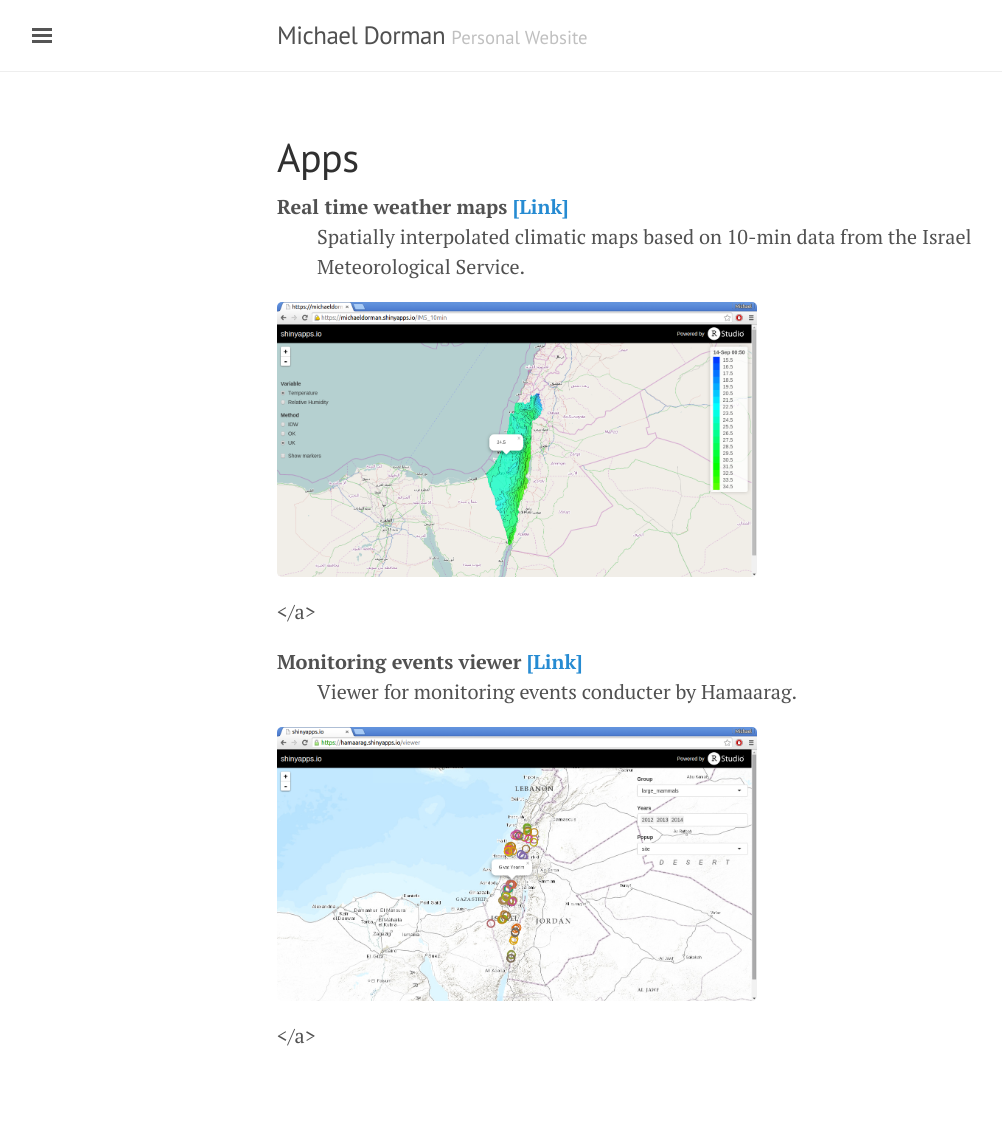
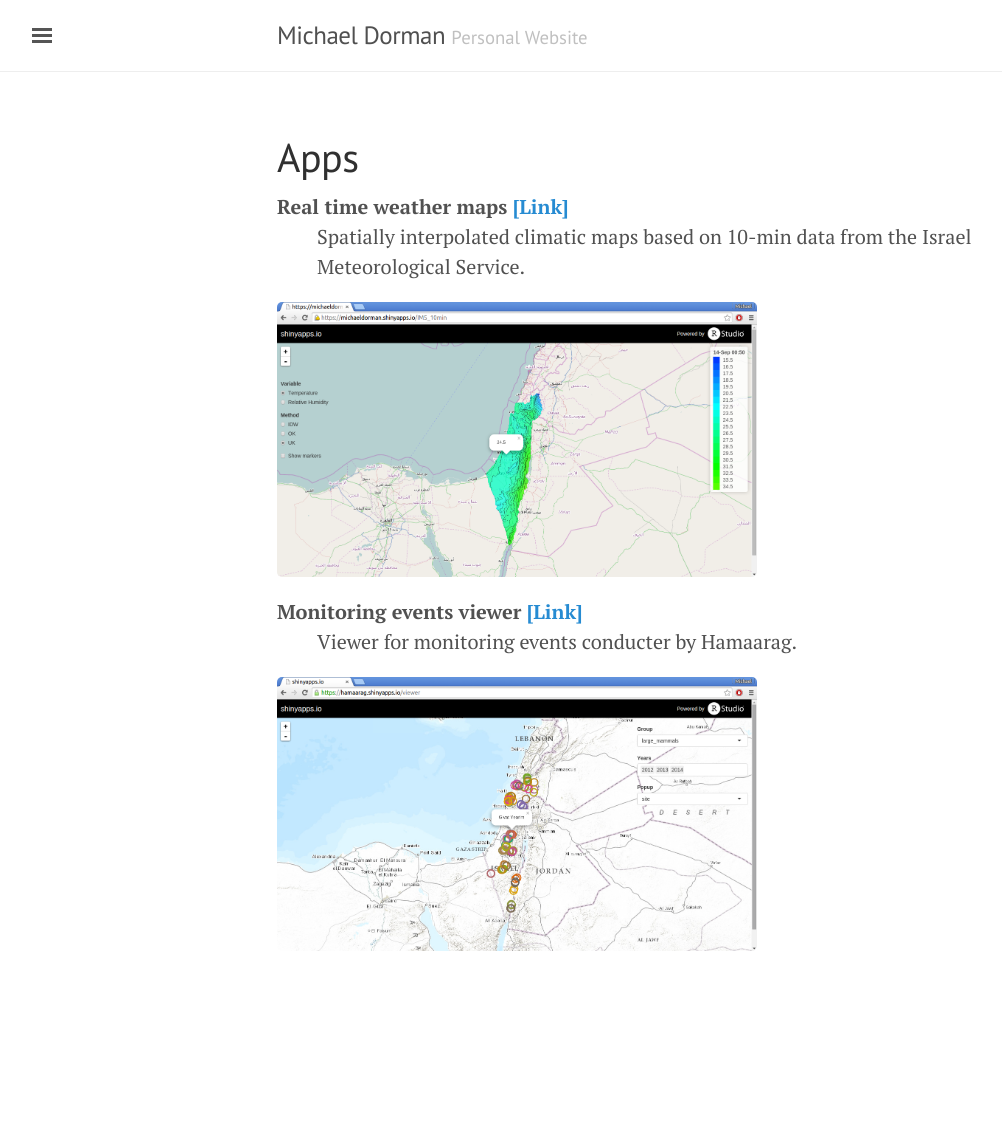
Before and after one commit to michaeldorman/michaeldorman.github.io, a Jekyll site: the page built from apps.md, in a window 1280 px wide. Shown: the whole page, without its empty margins (3-1005 px from the left). Built offline with Jekyll 4.4.1, drawn with Linux system fonts in a browser that asks for light colours; after the commit the page ends 1031 px from its top, so only the background shows below that.

Commit message:
Update apps.md

```diff
--- a/apps.md
+++ b/apps.md
@@ -6,9 +6,9 @@ title: Apps
 Real time weather maps <a href="https://michaeldorman.shinyapps.io/IMS_10min"> [Link]</a>
 :   Spatially interpolated climatic maps based on 10-min data from the Israel Meteorological Service.
 
-<img src="/images/ims.png" width="480" ></a>
+<img src="/images/ims.png" width="480">
 
 Monitoring events viewer <a href="https://hamaarag.shinyapps.io/viewer"> [Link]</a>
 :   Viewer for monitoring events conducter by Hamaarag.
 
-<img src="/images/viewer.png" width="480" ></a>
+<img src="/images/viewer.png" width="480">
```
